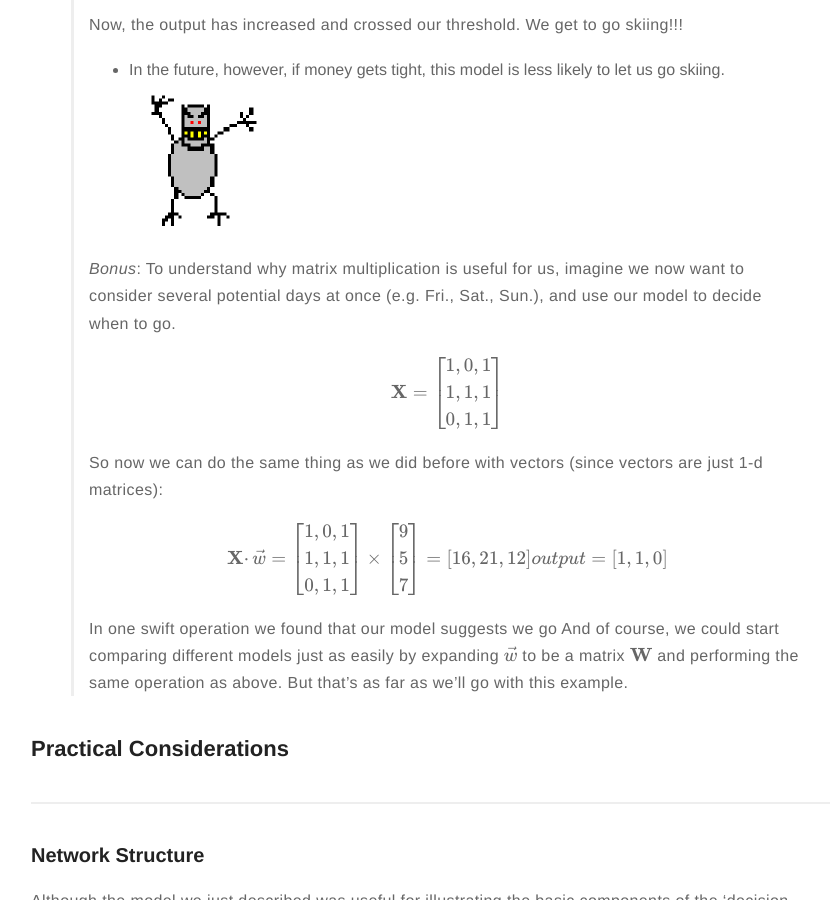
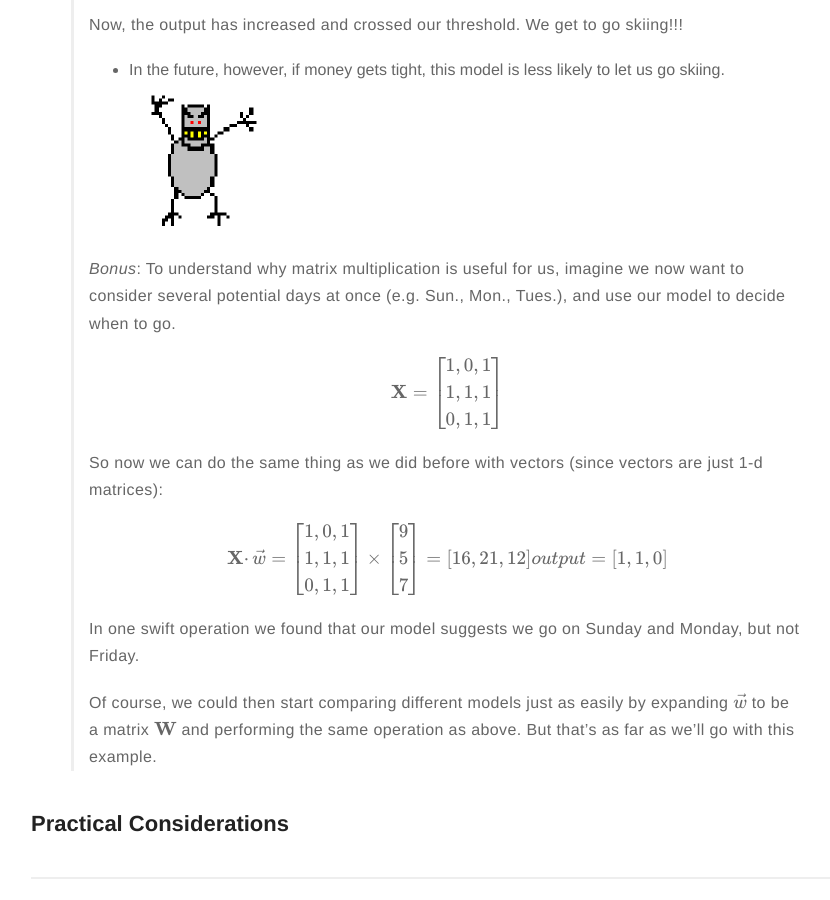
Before and after one commit to meccaLeccaHi/meccaLeccaHi.github.io, a Jekyll site: the page built from _posts/2018-10-30-neural_nets-tensorflow.md, in a window 1280 px wide and 900 px high, scrolled down 7347 px. Shown: the whole window, without its empty margins (204-1034 px from the left). Built offline with Jekyll 4.4.1, drawn with Linux system fonts in a browser that asks for light colours; formulas are drawn with MathJax 3; comment, search, counter and statistics services are not loaded.

Commit message:
adding text

```diff
--- a/_posts/2018-10-30-neural_nets-tensorflow.md
+++ b/_posts/2018-10-30-neural_nets-tensorflow.md
@@ -244,7 +244,7 @@ Although these models were structured to behave like neurons, their behavior can
 >- In the future, however, if money gets tight, this model is less likely to let us go skiing.
 ><img src="/assets/images/neural_nets/ski_guy.gif" style="height: 150px">
 >
-> *Bonus*: To understand why matrix multiplication is useful for us, imagine we now want to consider several potential days at once (e.g. Fri., Sat., Sun.), and use our model to decide when to go.
+> *Bonus*: To understand why matrix multiplication is useful for us, imagine we now want to consider several potential days at once (e.g. Sun., Mon., Tues.), and use our model to decide when to go.
 >
 >$${\begin{equation*}
     \ \mathbf{X}   = \begin{bmatrix}1,0,1\\1,1,1\\0,1,1\end{bmatrix}
@@ -259,8 +259,9 @@ Although these models were structured to behave like neurons, their behavior can
      output=[\begin{array}{c} 1, 1, 0 \end{array}]
 \end{equation*}$$
 >
-> In one swift operation we found that our model suggests we go
-> And of course, we could start comparing different models just as easily by expanding $\vec{w}$ to be a matrix $\mathbf{W}$ and performing the same operation as above. But that's as far as we'll go with this example.
+> In one swift operation we found that our model suggests we go on Sunday and Monday, but not Friday.
+>
+> Of course, we could then start comparing different models just as easily by expanding $\vec{w}$ to be a matrix $\mathbf{W}$ and performing the same operation as above. But that's as far as we'll go with this example.
 
 <a id='nn-practical'></a>
 ## Practical Considerations
```
